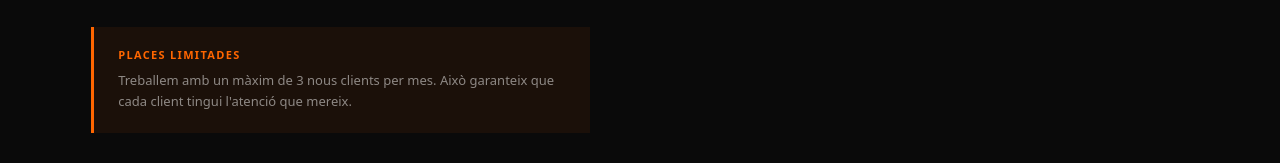
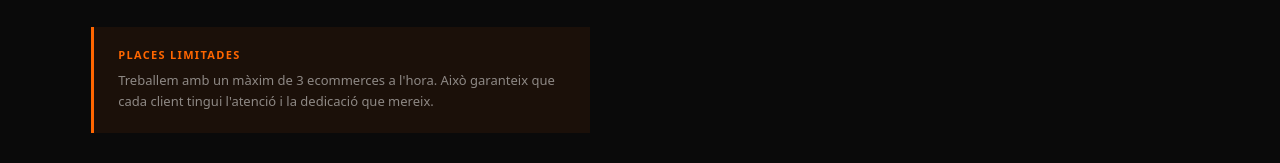
Before and after one commit to freesbe-ops/sprintops-web, a React (Vite) app: page / in a window 1280 px wide. Shown: the part 7091-7254 px from the top of the page. Built offline with nearby package versions, Linux system fonts and the light colour scheme; the HTML template or start-up script is replaced by a standard one.

Commit message:
Actualitzat text de places limitades

```diff
--- a/src/App.tsx
+++ b/src/App.tsx
@@ -576,7 +576,7 @@ export default function App() {
               <div style={{ marginTop: 36, padding: '20px 24px', background: 'rgba(255,102,0,0.07)', borderLeft: '3px solid #FF6600' }}>
                 <div style={{ fontSize: 11, fontWeight: 700, letterSpacing: '0.12em', textTransform: 'uppercase', color: '#FF6600', marginBottom: 6 }}>Places limitades</div>
                 <div style={{ fontSize: 13, color: 'rgba(255,255,255,0.5)', lineHeight: 1.65 }}>
-                  Treballem amb un màxim de 3 nous clients per mes. Això garanteix que cada client tingui l&apos;atenció que mereix.
+                  Treballem amb un màxim de 3 ecommerces a l'hora. Això garanteix que cada client tingui l'atenció i la dedicació que mereix.
                 </div>
               </div>
             </div>
```
